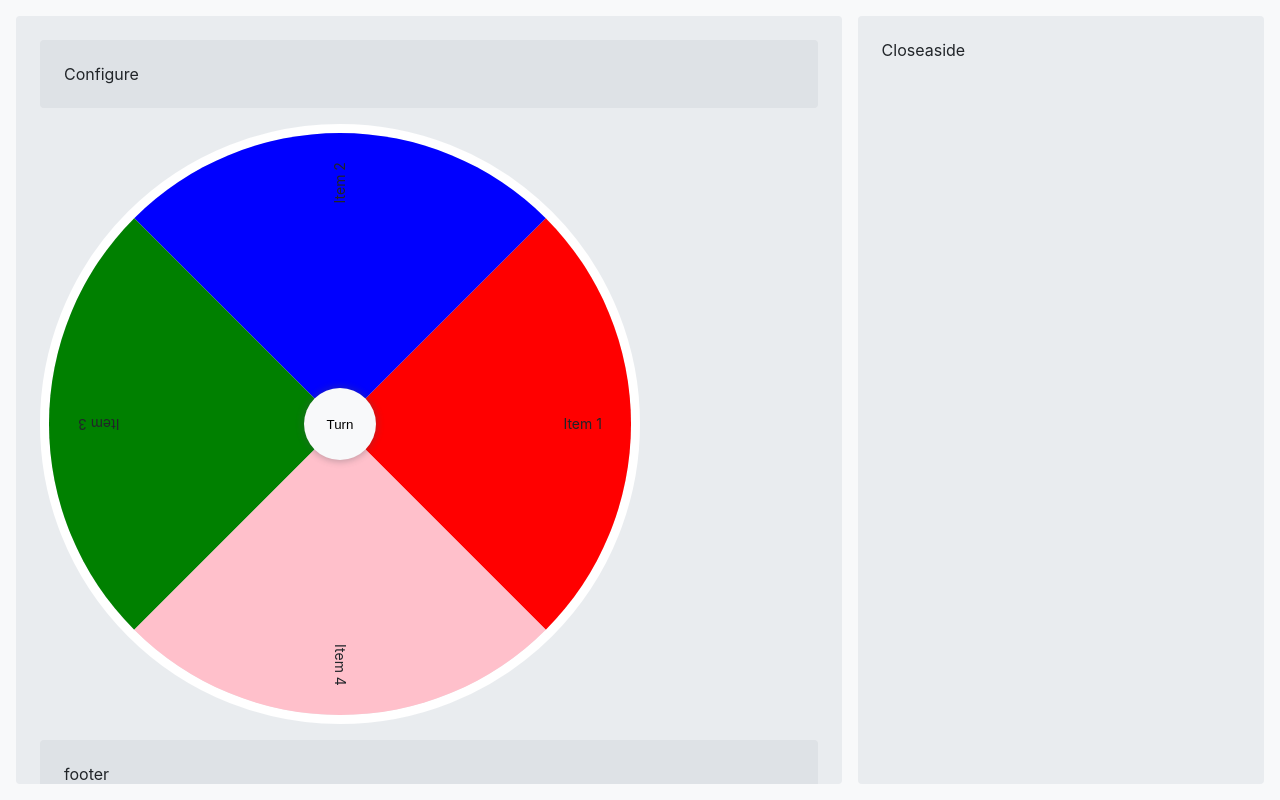
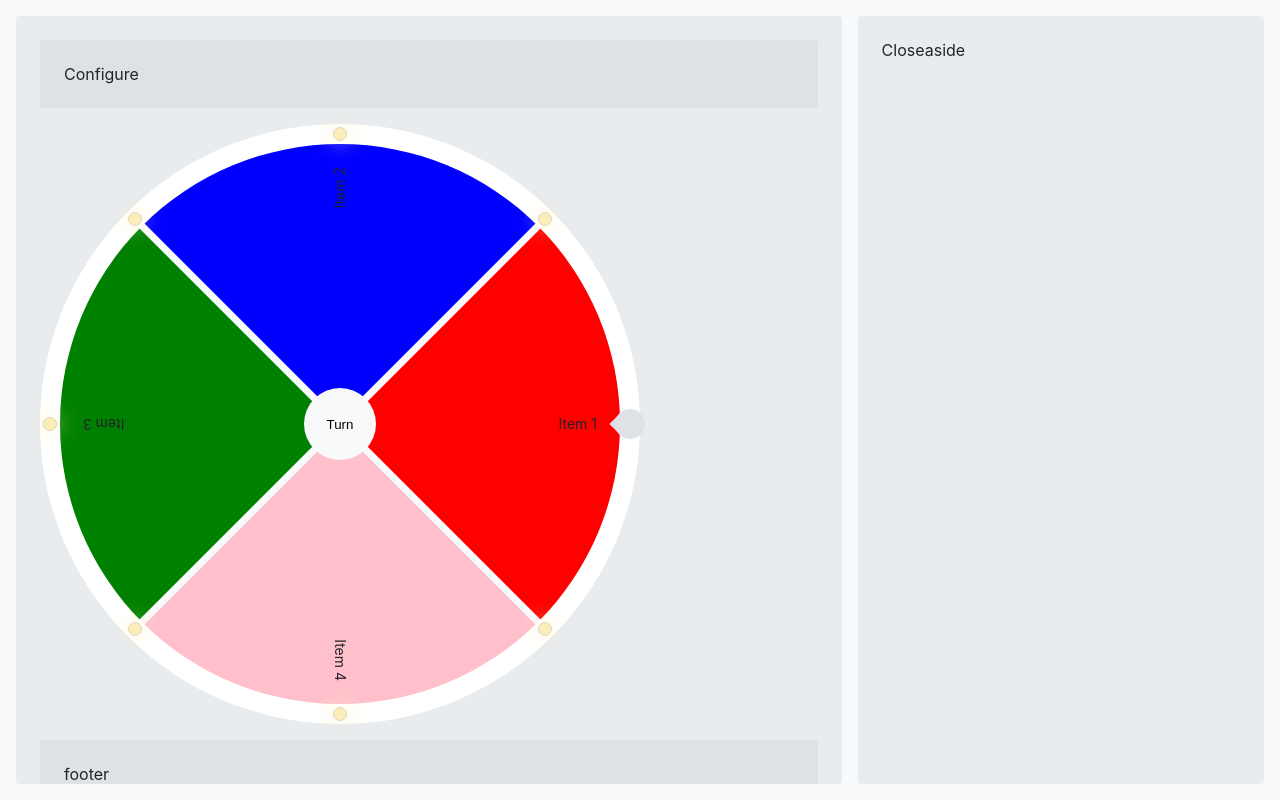
Before and after one commit to LoicGoyet/the-weel, a Next.js app: page /wheel in a window 1280 px wide. Built offline with nearby package versions, Linux system fonts and the light colour scheme.

Commit message:
Add decoration on the wheel

```diff
--- a/components/Wheel/index.tsx
+++ b/components/Wheel/index.tsx
@@ -1,7 +1,15 @@
 import styled from 'styled-components';
 import {getIndexOfLastDrafted, Item, Items} from '../../data/wheel';
-import {pickRandomFromArr, removeItemFromArray} from '../../utils/array';
-import {getTriangleHeight, getTriangleHypotenuse} from '../../utils/math';
+import {
+  pickRandomFromArr,
+  removeItemFromArray,
+  createCountArray,
+} from '../../utils/array';
+import {
+  getPointCoorInCircle,
+  getTriangleHeight,
+  getTriangleHypotenuse,
+} from '../../utils/math';
 
 export type Props = {
   className?: string;
@@ -29,9 +37,7 @@ const Wheel = ({className, items, onChange}: Props) => {
   const triangleHypotenuse = getTriangleHypotenuse(triangleBase, itemAngle / 2);
   const triangleHeight = getTriangleHeight(triangleBase, triangleHypotenuse);
 
-  const numberOfLaps = getNumberOfLaps(items);
-
-  console.log({items, numberOfLaps});
+  const lightsLength = items.allIds.length * 2;
 
   const handleClick = (e: React.MouseEvent<HTMLButtonElement>) => {
     e.preventDefault();
@@ -48,6 +54,7 @@ const Wheel = ({className, items, onChange}: Props) => {
       <Button onClick={handleClick} type='button'>
         Turn
       </Button>
+
       <List className={className}>
         {items.allIds.map((itemId, index) => {
           const item = items.byId[itemId] as Item;
@@ -70,6 +77,28 @@ const Wheel = ({className, items, onChange}: Props) => {
           );
         })}
       </List>
+
+      <LightWrapper>
+        <Indicator />
+
+        {createCountArray(lightsLength).map(index => {
+          if (index === 0) {
+            return null;
+          }
+
+          const degPosition = (360 / lightsLength) * index + 90;
+          const position = getPointCoorInCircle(degPosition);
+          return (
+            <Light
+              key={index}
+              style={{
+                '--pos-x': `${position.x}%`,
+                '--pos-y': `${position.y}%`,
+              }}
+            />
+          );
+        })}
+      </LightWrapper>
     </Wrapper>
   );
 };
@@ -77,9 +106,13 @@ const Wheel = ({className, items, onChange}: Props) => {
 export default Wheel;
 
 const Wrapper = styled.div`
+  /* --border-width: max(0.75vw, 6px); */
+  --border-width: 20px;
+
   aspect-ratio: 1 / 1;
   max-width: 600px;
   position: relative;
+  border-radius: 100%;
 `;
 
 const List = styled.ul`
@@ -90,9 +123,10 @@ const List = styled.ul`
   overflow: hidden;
   width: 100%;
   height: 100%;
-  border: max(0.75vw, 6px) solid white;
+  border: var(--border-width) solid white;
   margin: 0;
   position: relative;
+  background-color: rgb(var(--white));
 `;
 
 const ListItem = styled.li<{
@@ -110,7 +144,8 @@ const ListItem = styled.li<{
   position: absolute;
   top: 50%;
   left: 50%;
-  transform: translateY(-50%) rotate(var(--rotate, 0deg));
+  transform: translateY(-50%) rotate(var(--rotate, 0deg))
+    translateX(calc(var(--border-width) / 4));
   transform-origin: left center;
   transition: transform var(--spining-duration) ease-out;
 
@@ -154,8 +189,6 @@ const ListItemLabel = styled.span`
 `;
 
 const Button = styled.button`
-  --box-shadow: 0 0 6px 2px rgba(var(--grey-6), 0.3);
-
   position: absolute;
   top: 50%;
   left: 50%;
@@ -167,10 +200,69 @@ const Button = styled.button`
   border-radius: 100%;
   border: 0;
   background-color: rgb(var(--white));
-  box-shadow: var(--box-shadow);
 
   &:focus {
-    box-shadow: 0 0 0 4px rgb(var(--focus-color)), var(--box-shadow);
+    box-shadow: 0 0 0 4px rgb(var(--focus-color));
     outline: 0;
   }
 `;
+
+const LightWrapper = styled.span`
+  position: absolute;
+  top: 50%;
+  left: 50%;
+  height: calc(100% - var(--border-width));
+  width: calc(100% - var(--border-width));
+  transform: translate(-50%, -50%);
+`;
+
+const Light = styled.span<{
+  style: {
+    '--pos-x': `${string}%`;
+    '--pos-y': `${string}%`;
+  };
+}>`
+  position: absolute;
+  height: calc(var(--border-width) - 6px);
+  width: calc(var(--border-width) - 6px);
+  border-radius: 100%;
+  left: 50%;
+  top: 50%;
+  transform: translate(-50%, -50%);
+  margin-left: var(--pos-x);
+  margin-top: var(--pos-y);
+  z-index: 1;
+
+  border: 1px solid #dcd7c5;
+  box-shadow: 0 0 20px #fbedb8;
+  background-color: #fbedb8;
+`;
+
+const Indicator = styled.span`
+  --bg-color: rgb(var(--grey-2));
+  position: absolute;
+  height: calc(var(--border-width) + 10px);
+  width: calc(var(--border-width) + 10px);
+  border-radius: 100%;
+  left: 50%;
+  top: 50%;
+  transform: translate(-50%, -50%);
+  margin-left: 50%;
+  margin-top: 0%;
+  z-index: 1;
+  background-color: var(--bg-color);
+
+  &::before {
+    content: '';
+    display: block;
+    height: 70.7106781187%;
+    width: 70.7106781187%;
+    height: 50%;
+    width: 50%;
+    position: absolute;
+    transform: translate(-50%, -50%) rotate(45deg);
+    background-color: var(--bg-color);
+    top: 50%;
+    left: 15%;
+  }
+`;
--- a/utils/array.ts
+++ b/utils/array.ts
@@ -9,3 +9,7 @@ export const removeItemFromArray = <T = unknown>(
 ): Array<T> => {
   return arr.filter(item => item !== itemToRm);
 };
+
+export const createCountArray = (n: number) => {
+  return Array.from(Array(n).keys());
+};
--- a/utils/math.ts
+++ b/utils/math.ts
@@ -9,3 +9,11 @@ export const getTriangleHypotenuse = (base: number, angle: number) => {
 export const getTriangleHeight = (base: number, hypotenuse: number) => {
   return Math.sqrt(Math.pow(hypotenuse, 2) - Math.pow(base, 2));
 };
+
+export const getPointCoorInCircle = (angle: number) => {
+  const radians = ((angle - 90) * Math.PI) / 180;
+  return {
+    x: 50 * Math.cos(radians),
+    y: -50 * Math.sin(radians),
+  };
+};
```
Also changed, not shown: components/Wheel/stories.tsx (+28 -2 lines).
